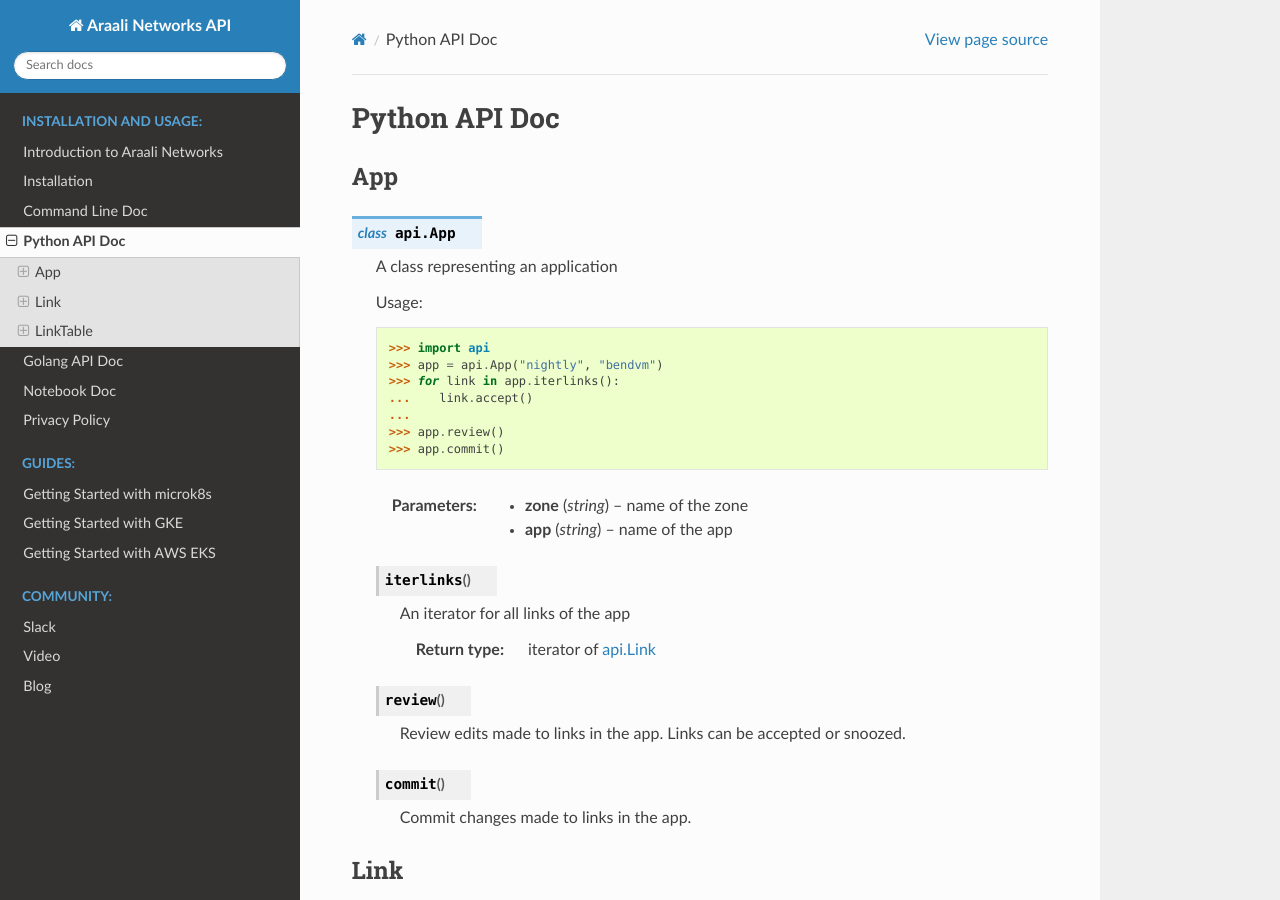
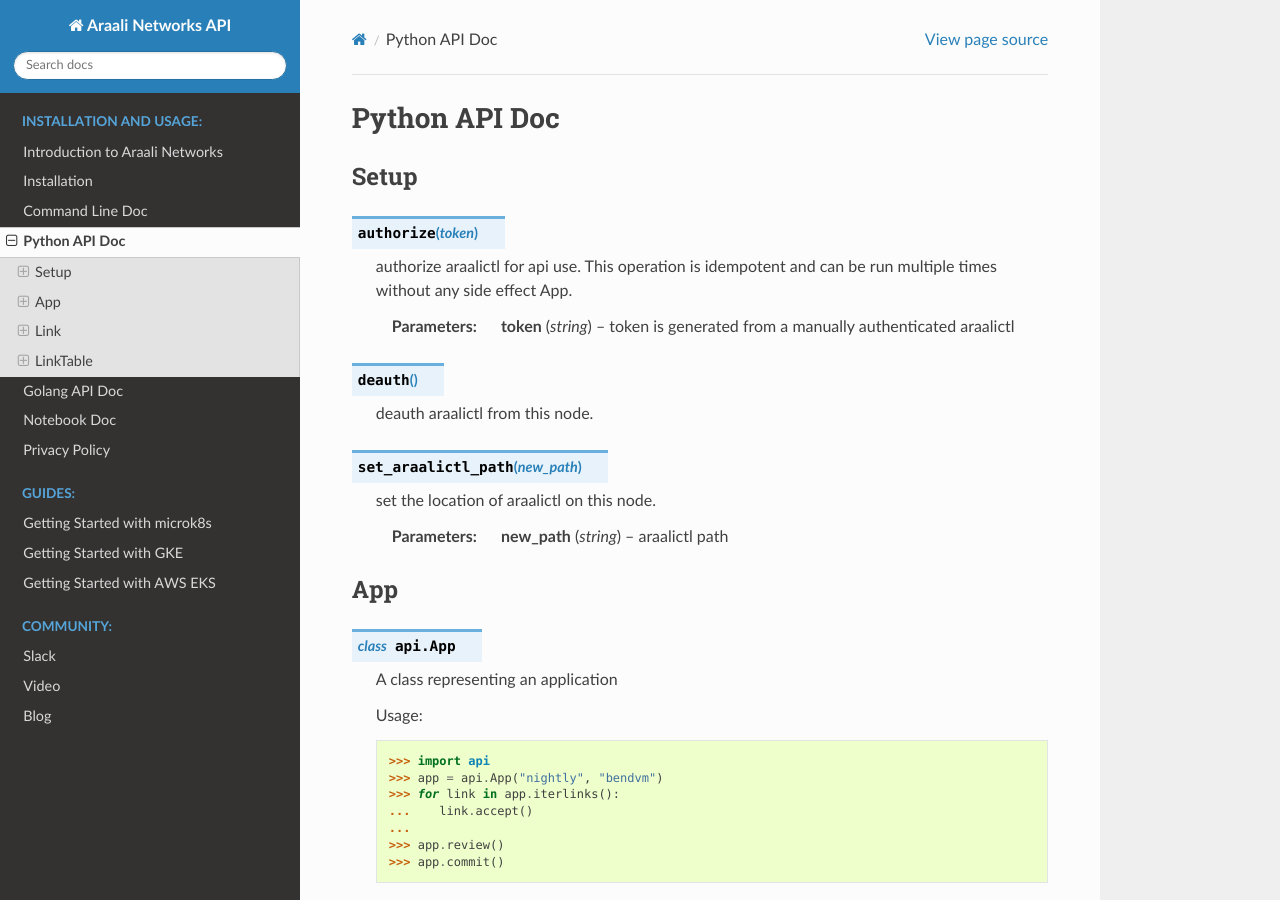
Before and after one commit to araalinetworks/api, a Sphinx documentation site: the page built from doc/source/araalictlpython.rst, in a window 1280 px wide and 900 px high. Built offline with Sphinx 7.4.7 and the Read the Docs theme 2.0.0, drawn with Linux system fonts in a browser that asks for light colours.

Commit message:
token and path in python api

```diff
--- a/doc/source/araalictlpython.rst
+++ b/doc/source/araalictlpython.rst
@@ -1,5 +1,26 @@
 Python API Doc
 ==============
+Setup
+-----
+.. function:: authorize(token)
+
+   authorize araalictl for api use. This operation is idempotent and can be run
+   multiple times without any side effect App.
+
+   :param token: token is generated from a manually authenticated araalictl
+   :type token: string
+
+.. function:: deauth()
+
+   deauth araalictl from this node.
+
+.. function:: set_araalictl_path(new_path)
+
+   set the location of araalictl on this node.
+
+   :param new_path: araalictl path
+   :type new_path: string
+
 App
 ---
 .. class:: api.App
```
